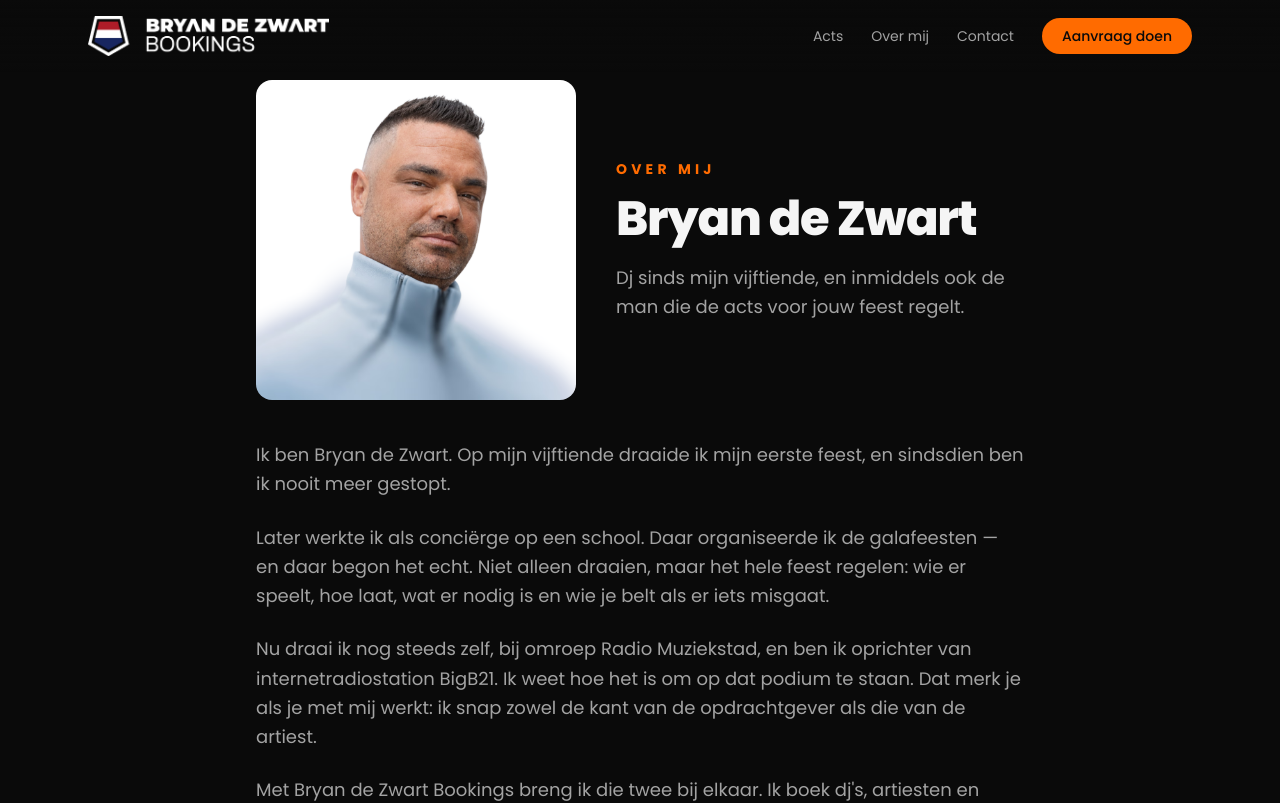
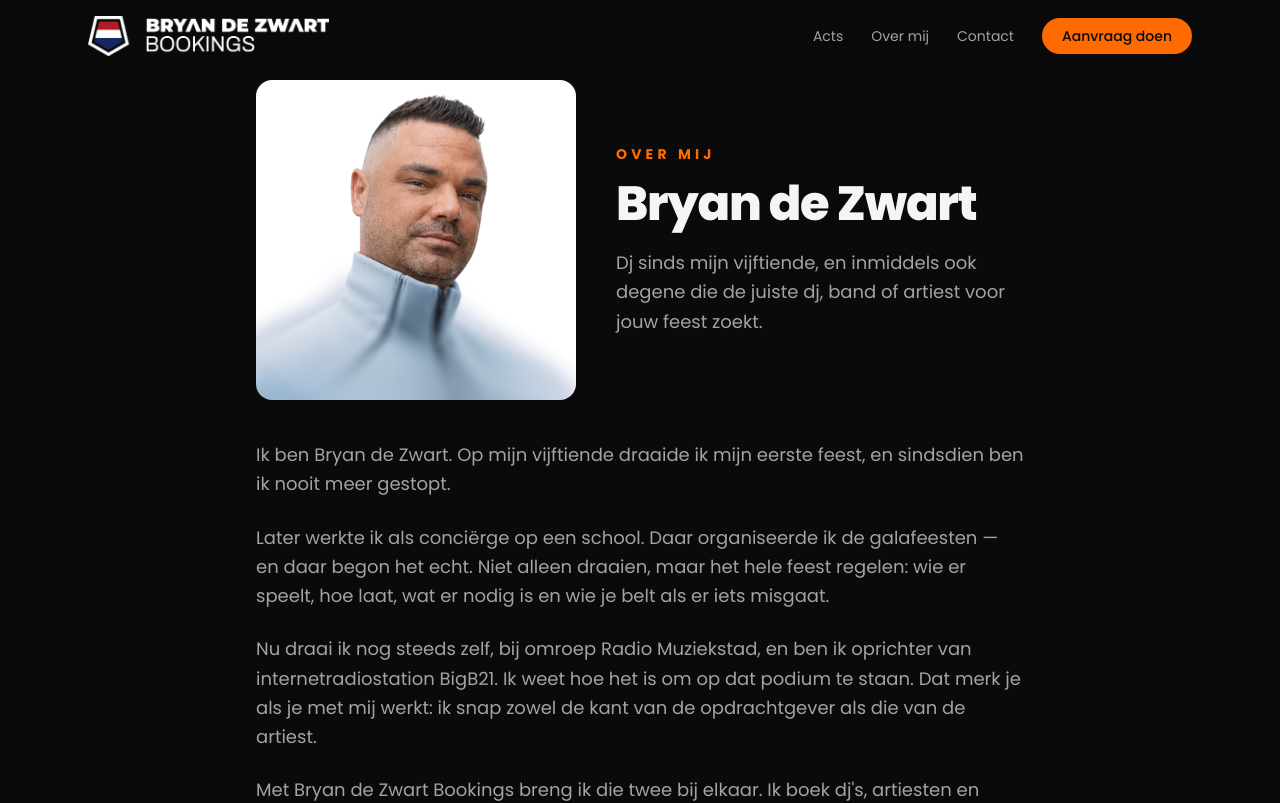
Before and after one commit to bryandezwart-portfolio/bdzbookings-site, a Next.js app: page /over in a window 1280 px wide. Shown: the top 803 px of the page. Built offline with nearby package versions, Linux system fonts and the light colour scheme.

Commit message:
Introtekst op Over mij aangescherpt

```diff
--- a/app/over/page.tsx
+++ b/app/over/page.tsx
@@ -15,7 +15,7 @@ export default function OverPage() {
           <div>
             <p className="text-sm font-bold uppercase tracking-[0.3em] text-oranje">Over mij</p>
             <h1 className="mt-4 text-4xl font-extrabold tracking-tight sm:text-5xl">Bryan de Zwart</h1>
-            <p className="mt-5 text-lg leading-relaxed text-dim">Dj sinds mijn vijftiende, en inmiddels ook de man die de acts voor jouw feest regelt.</p>
+            <p className="mt-5 text-lg leading-relaxed text-dim">Dj sinds mijn vijftiende, en inmiddels ook degene die de juiste dj, band of artiest voor jouw feest zoekt.</p>
           </div>
         </div>
 
```
